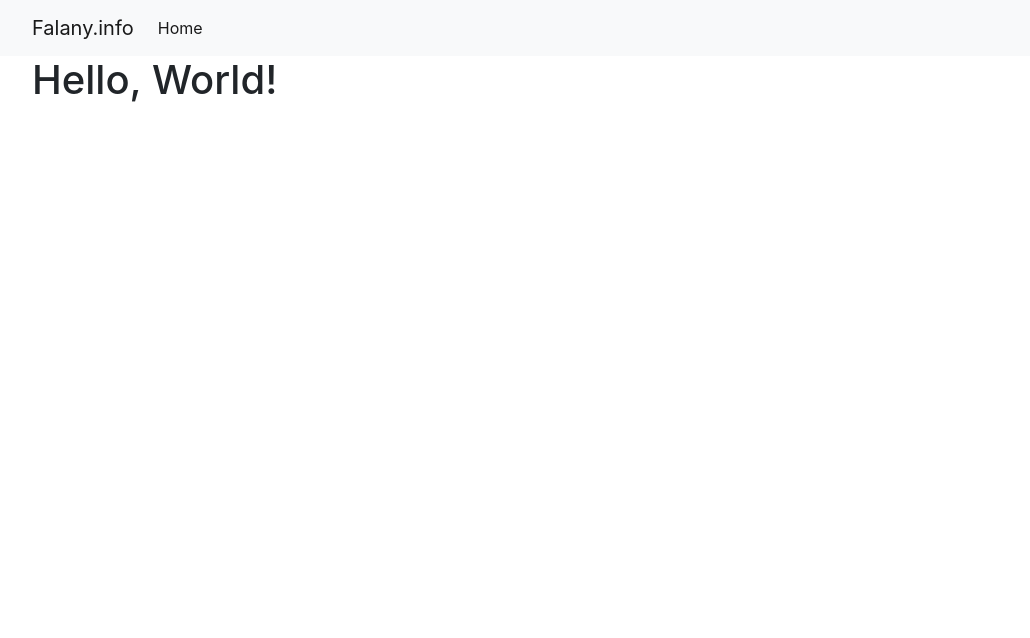
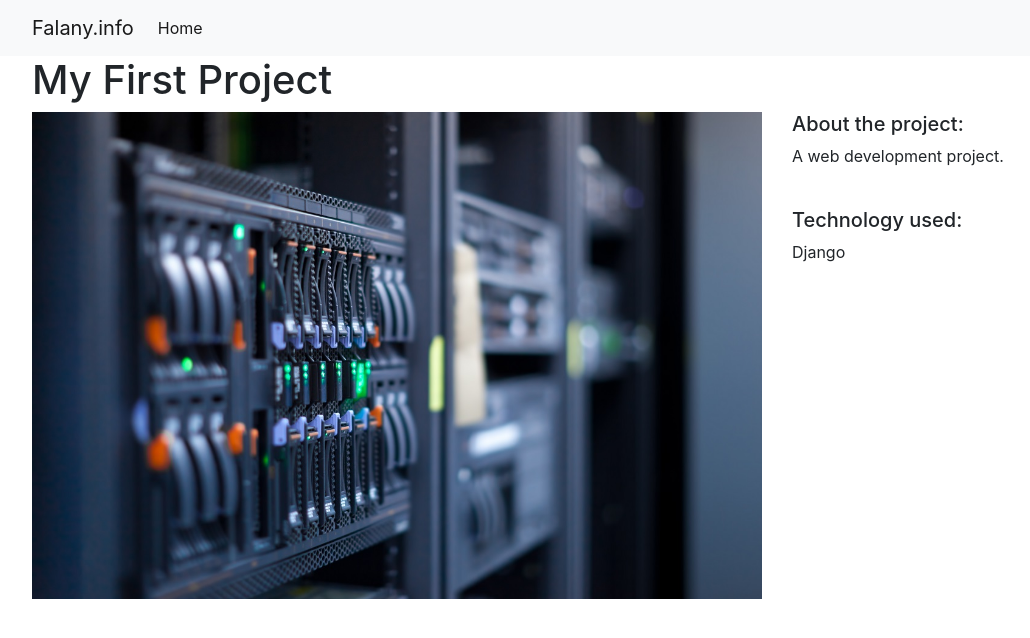
Before and after one commit to imkanda/Django-web-project, a Django app: page /projects/1/ in a window 1280 px wide. Shown: the top 638 px of the page, without its empty margins (53-1083 px from the left). Run offline with Django 4.2, Linux system fonts and the light colour scheme; data comes from the database, SQL or seed files in the repository; some libraries are stand-ins or nearby versions.

Commit message:
created project detail template

```diff
--- a/portfolio/templates/base.html
+++ b/portfolio/templates/base.html
@@ -11,11 +11,6 @@
             <li class="nav-item active">
               <a class="nav-link" href="{% url 'project_index' %}">Home</a>
             </li>
-            <!--
-            <li class="nav-item">
-              <a class="nav-link" href="{% url 'blog_index' %}">Blog</a>
-            </li>
-            -->
           </ul>
         </div>
     </div>
--- a/projects/templates/project_detail.html
+++ b/projects/templates/project_detail.html
@@ -1,5 +1,18 @@
 {% extends "base.html" %}
+{% load static %}
 
 {% block page_content %}
-<h1>Hello, World!</h1>
+<h1>{{ project.title }}</h1>
+<div class="row">
+    <div class="col-md-8">
+        <img src="{% static project.image %}" alt="" width="100%">
+    </div>
+    <div class="col-md-4">
+        <h5>About the project:</h5>
+        <p>{{ project.description }}</p>
+        <br>
+        <h5>Technology used:</h5>
+        <p>{{ project.technology }}</p>
+    </div>
+</div>
 {% endblock %}
```
